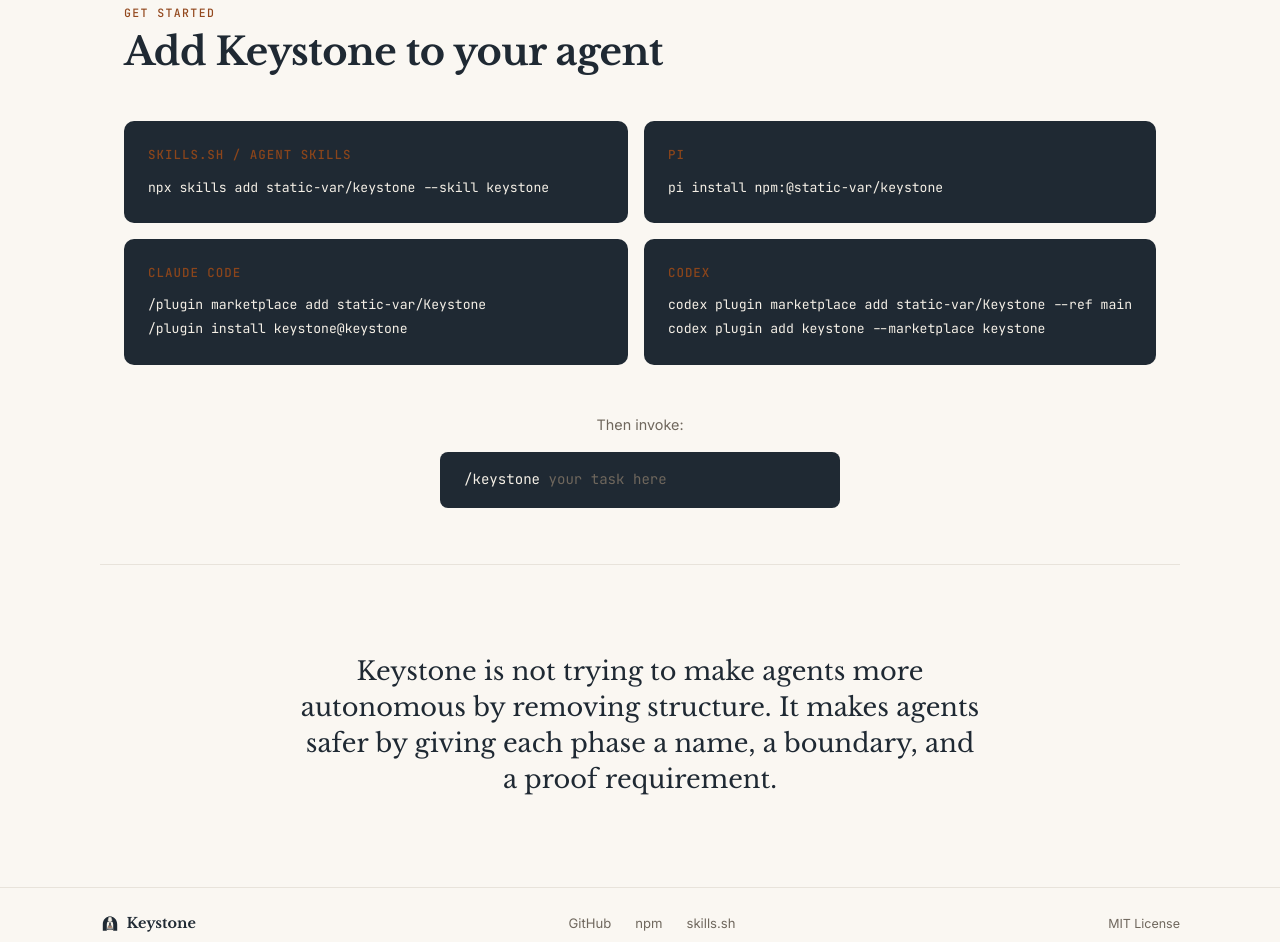
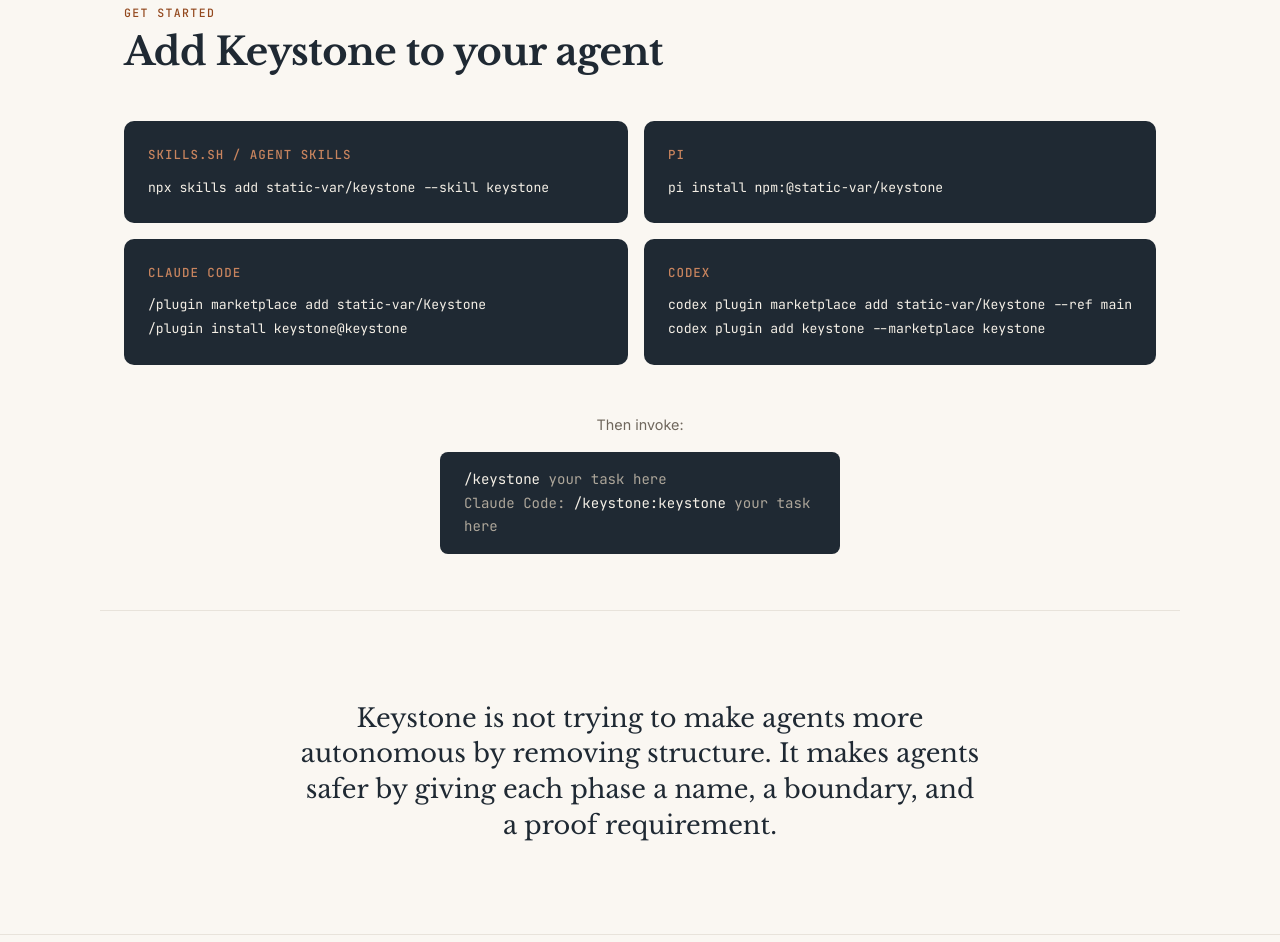
Before and after one commit to static-var/Keystone, a website: page site/index.html in a window 1280 px wide. Shown: the part 3528-4470 px from the top of the page. Drawn offline with nearby package versions, Linux system fonts and the light colour scheme.

Commit message:
Address follow-up site review comments

```diff
--- a/site/index.html
+++ b/site/index.html
@@ -322,7 +322,7 @@
 
       <p class="install-then">Then invoke:</p>
       <div class="install-hero-code">
-        <code>/keystone <span class="dimmed">your task here</span></code>
+        <code>/keystone <span class="dimmed">your task here</span><br><span class="dimmed">Claude Code:</span> /keystone:keystone <span class="dimmed">your task here</span></code>
       </div>
     </section>
 
--- a/site/style.css
+++ b/site/style.css
@@ -16,6 +16,8 @@
   --faint:       #f0ebe3;
   --code-bg:     #1F2933;
   --code-text:   #F4EFE6;
+  --code-accent: #c8845e;
+  --code-muted:  #ADA69A;
   --nav-bg:      rgba(250, 247, 242, 0.88);
   --shadow-soft: rgba(31, 41, 51, 0.06);
   --logo-filter: none;
@@ -47,6 +49,8 @@
   --faint:       #1A2027;
   --code-bg:     #0B1117;
   --code-text:   #F4EFE6;
+  --code-accent: #F0A979;
+  --code-muted:  #B8AFA4;
   --nav-bg:      rgba(17, 21, 26, 0.9);
   --shadow-soft: rgba(0, 0, 0, 0.32);
   --logo-filter: drop-shadow(0 0 4px rgba(244, 239, 230, 0.18));
@@ -575,7 +579,7 @@
 }
 
 .install-card h3 {
-  color: var(--copper-soft);
+  color: var(--code-accent);
   margin-bottom: 0.6rem;
   font-size: 0.78rem;
   text-transform: uppercase;
@@ -618,7 +622,7 @@
 }
 
 .install-hero-code .dimmed {
-  color: var(--stone);
+  color: var(--code-muted);
 }
 
 /* ════════════════════════════════════════════
```
Also changed, not shown: .github/workflows/pages.yml.
